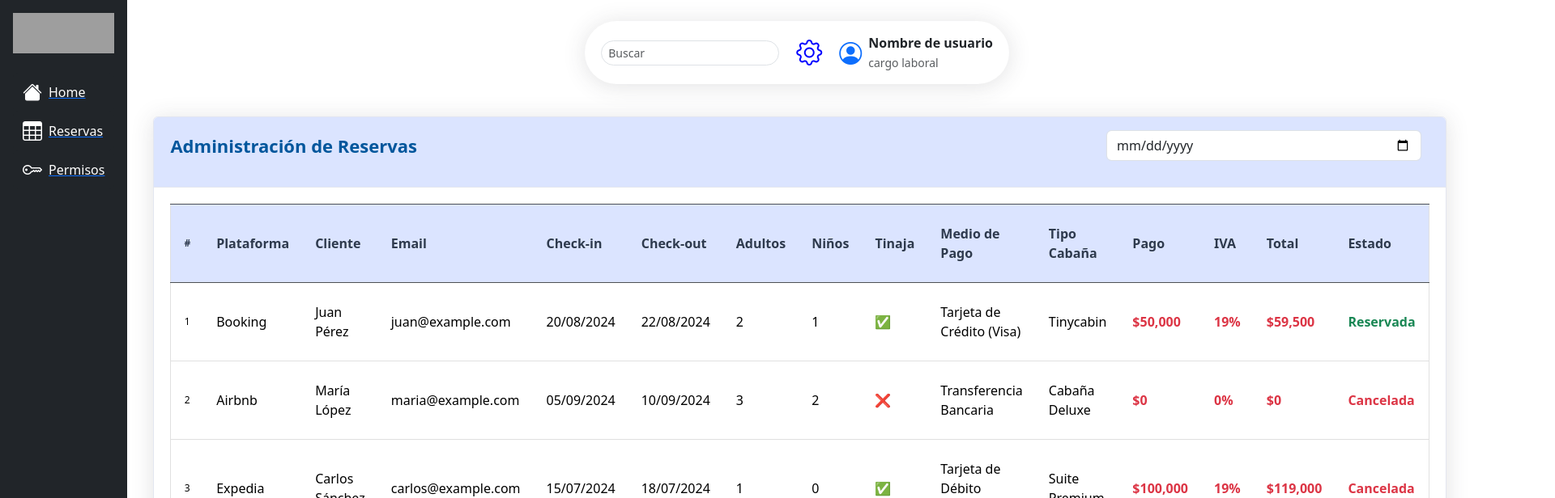
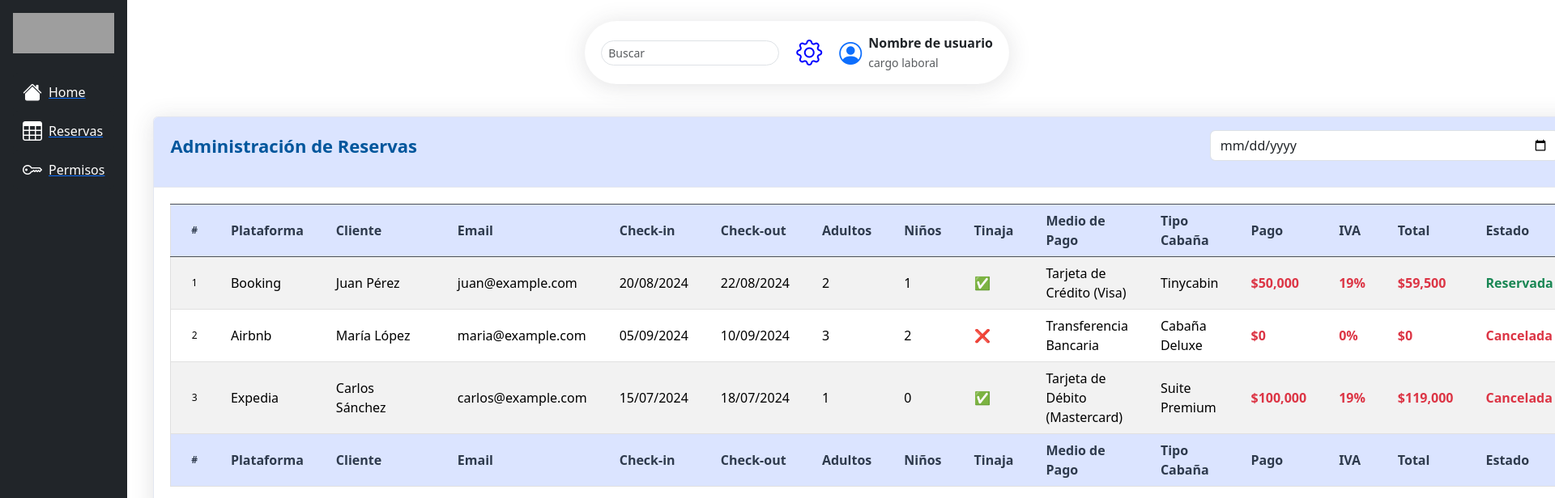
Before and after one commit to BenSLGeneration/pi-desarrollate-2.0, a React (Vite) app: page /reservaciones in a window 1280 px wide. Shown: the top 616 px of the page at 81% size, 1920 px wide, since content can reach past the window. Built offline with nearby package versions, Linux system fonts and the light colour scheme; grey boxes are pictures that could not be loaded.

Commit message:
Filtro en la pagina de reservaciones casi lista.

```diff
--- a/src/components/TablaReservaciones/TablaReservaciones.css
+++ b/src/components/TablaReservaciones/TablaReservaciones.css
@@ -1,27 +1,110 @@
+/* Estilo global para el body */
 body {
     overflow: hidden;
     width: 100vw;
 }
 
-/* .table-responsive table {
-    width: 100%;
-    table-layout: fixed;
-    word-wrap: break-word;
-} */
-
+/* Estilo para la primera columna */
 th:first-child,
 td:first-child {
-    font-size: 12px; /* Smaller text */
-    text-align: center;
+    font-size: 12px; /* Texto más pequeño */
+    text-align: center; /* Alineación centrada */
 }
 
-th, td {
-    padding: 4px 6px; /* Slightly tighter */
+/* Estilo general para todas las celdas */
+th,
+td {
+    padding: 4px 6px; /* Espaciado ajustado */
+    min-width: 100px; /* Ancho mínimo para evitar contracción */
+    word-wrap: break-word; /* Divide palabras largas si es necesario */
+    white-space: normal; /* Permite que el texto se ajuste a múltiples líneas */
 }
 
-.table th, .table td {
-    padding-left: 1rem !important;
+/* Estilo específico para la tabla */
+.table {
+    width: 100%; /* Asegura que la tabla ocupe todo el ancho disponible */
+}
+
+.table th,
+.table td {
+    padding-left: 1.5rem !important;
     padding-right: 1rem !important;
-    padding-top: 1.5rem !important;  /* Force vertical spacing */
-    padding-bottom: 1.5rem !important;
-  }
+    padding-top: 0.5rem !important; /* Espaciado vertical */
+    padding-bottom: 0.5rem !important;
+}
+
+/* Definir anchos mínimos para cada columna */
+.table th:nth-child(1),
+.table td:nth-child(1) {
+    min-width: 50px; /* Columna # */
+}
+.table th:nth-child(2),
+.table td:nth-child(2) {
+    min-width: 100px; /* Columna Plataforma */
+}
+.table th:nth-child(3),
+.table td:nth-child(3) {
+    min-width: 150px; /* Columna Cliente */
+}
+.table th:nth-child(4),
+.table td:nth-child(4) {
+    min-width: 150px; /* Columna Email */
+}
+.table th:nth-child(5),
+.table td:nth-child(5) {
+    min-width: 100px; /* Columna Check-in */
+}
+.table th:nth-child(6),
+.table td:nth-child(6) {
+    min-width: 100px; /* Columna Check-out */
+}
+.table th:nth-child(7),
+.table td:nth-child(7) {
+    min-width: 50px; /* Columna Adultos */
+}
+.table th:nth-child(8),
+.table td:nth-child(8) {
+    min-width: 50px; /* Columna Niños */
+}
+.table th:nth-child(9),
+.table td:nth-child(9) {
+    min-width: 50px; /* Columna Tinaja */
+}
+.table th:nth-child(10),
+.table td:nth-child(10) {
+    min-width: 100px; /* Columna Medio de Pago */
+}
+.table th:nth-child(11),
+.table td:nth-child(11) {
+    min-width: 100px; /* Columna Tipo Cabaña */
+}
+.table th:nth-child(12),
+.table td:nth-child(12) {
+    min-width: 100px; /* Columna Pago */
+}
+.table th:nth-child(13),
+.table td:nth-child(13) {
+    min-width: 50px; /* Columna IVA */
+}
+.table th:nth-child(14),
+.table td:nth-child(14) {
+    min-width: 100px; /* Columna Total */
+}
+.table th:nth-child(15),
+.table td:nth-child(15) {
+    min-width: 100px; /* Columna Estado */
+}
+
+/* Estilo para la fila vacía */
+.table tbody tr td[colspan] {
+    text-align: center; /* Centra el texto */
+    font-size: 14px; /* Tamaño de texto adecuado */
+    padding: 1rem; /* Espaciado vertical */
+    min-height: 50px; /* Altura mínima para evitar contracción */
+}
+
+/* Establecer un ancho mínimo para las columnas */
+.table th,
+.table td {
+    min-width: 100px; /* Ajusta este valor según tus necesidades */
+}
--- a/src/components/TablaReservaciones/TablaReservaciones.jsx
+++ b/src/components/TablaReservaciones/TablaReservaciones.jsx
@@ -1,19 +1,63 @@
-import React from 'react';
+import React, { useState } from 'react';
 import "../TablaReservaciones/TablaReservaciones.css";
 
 const TablaReservaciones = ({ datos }) => {
+  const [fechaSeleccionada, setFechaSeleccionada] = useState('');
+
+  const handleFechaChange = (e) => {
+    setFechaSeleccionada(e.target.value);
+  };
+
+  // Función para formatear fechas (DD/MM/YYYY a YYYY-MM-DD)
+  const formatDate = (dateString) => {
+    if (!dateString) return ''; // Manejar valores nulos o vacíos
+    const [day, month, year] = dateString.split('/');
+    return `${year}-${month.padStart(2, '0')}-${day.padStart(2, '0')}`;
+  };
+
+  // Filtrar los datos según la fecha seleccionada
+  const datosFiltrados = fechaSeleccionada
+    ? datos.filter((reserva) => formatDate(reserva.checkIn) === fechaSeleccionada)
+    : datos;
+
+  // Debugging: Imprime los datos para verificar
+  console.log("Fecha seleccionada:", fechaSeleccionada);
+  console.log("Datos filtrados:", datosFiltrados);
+
   return (
     <div className="card shadow mb-4">
       <div className="card-header py-3">
         <div className="d-flex align-items-center justify-content-between mb-3">
           <h6 className="m-0 font-weight-bold text-primary title-text-color">Administración de Reservas</h6>
-          <input type="date" className="form-control w-25" style={{ marginRight: '10px' }} />
+          <input
+            type="date"
+            className="form-control w-25"
+            style={{ marginRight: '10px' }}
+            value={fechaSeleccionada}
+            onChange={handleFechaChange}
+          />
         </div>
       </div>
-
       <div className="card-body">
-        <div className="table-responsive">
-          <table className="table table-bordered" id="dataTable" width="100%" cellSpacing="0">
+        <div className="table-container">
+          <table className="table table-bordered table-striped" id="dataTable" width="100%" cellSpacing="0">
+            <colgroup>
+              <col style={{ width: '5%' }} /> {/* Columna # */}
+              <col style={{ width: '10%' }} /> {/* Columna Plataforma */}
+              <col style={{ width: '15%' }} /> {/* Columna Cliente */}
+              <col style={{ width: '15%' }} /> {/* Columna Email */}
+              <col style={{ width: '10%' }} /> {/* Columna Check-in */}
+              <col style={{ width: '12%' }} /> {/* Columna Check-out */}
+              <col style={{ width: '5%' }} /> {/* Columna Adultos */}
+              <col style={{ width: '5%' }} /> {/* Columna Niños */}
+              <col style={{ width: '5%' }} /> {/* Columna Tinaja */}
+              <col style={{ width: '10%' }} /> {/* Columna Medio de Pago */}
+              <col style={{ width: '10%' }} /> {/* Columna Tipo Cabaña */}
+              <col style={{ width: '10%' }} /> {/* Columna Pago */}
+              <col style={{ width: '5%' }} /> {/* Columna IVA */}
+              <col style={{ width: '10%' }} /> {/* Columna Total */}
+              <col style={{ width: '10%' }} /> {/* Columna Estado */}
+            </colgroup>
             <thead className="table-dark">
               <tr>
                 <th>#</th>
@@ -53,7 +97,8 @@ const TablaReservaciones = ({ datos }) => {
               </tr>
             </tfoot>
             <tbody>
-              {datos.map((reserva, index) => (
+              {datosFiltrados.length > 0 ? (
+                datosFiltrados.map((reserva, index) => (
                   <tr key={index}>
                     <td>{reserva.id}</td>
                     <td>{reserva.plataforma}</td>
@@ -73,7 +118,14 @@ const TablaReservaciones = ({ datos }) => {
                       {reserva.status}
                     </td>
                   </tr>
-              ))}
+                ))
+              ) : (
+                <tr>
+                  <td colSpan="15" className="no-data-message">
+                    No hay reservas para la fecha seleccionada.
+                  </td>
+                </tr>
+              )}
             </tbody>
           </table>
         </div>
```
Lines whose indentation alone changed are shown as unchanged.
